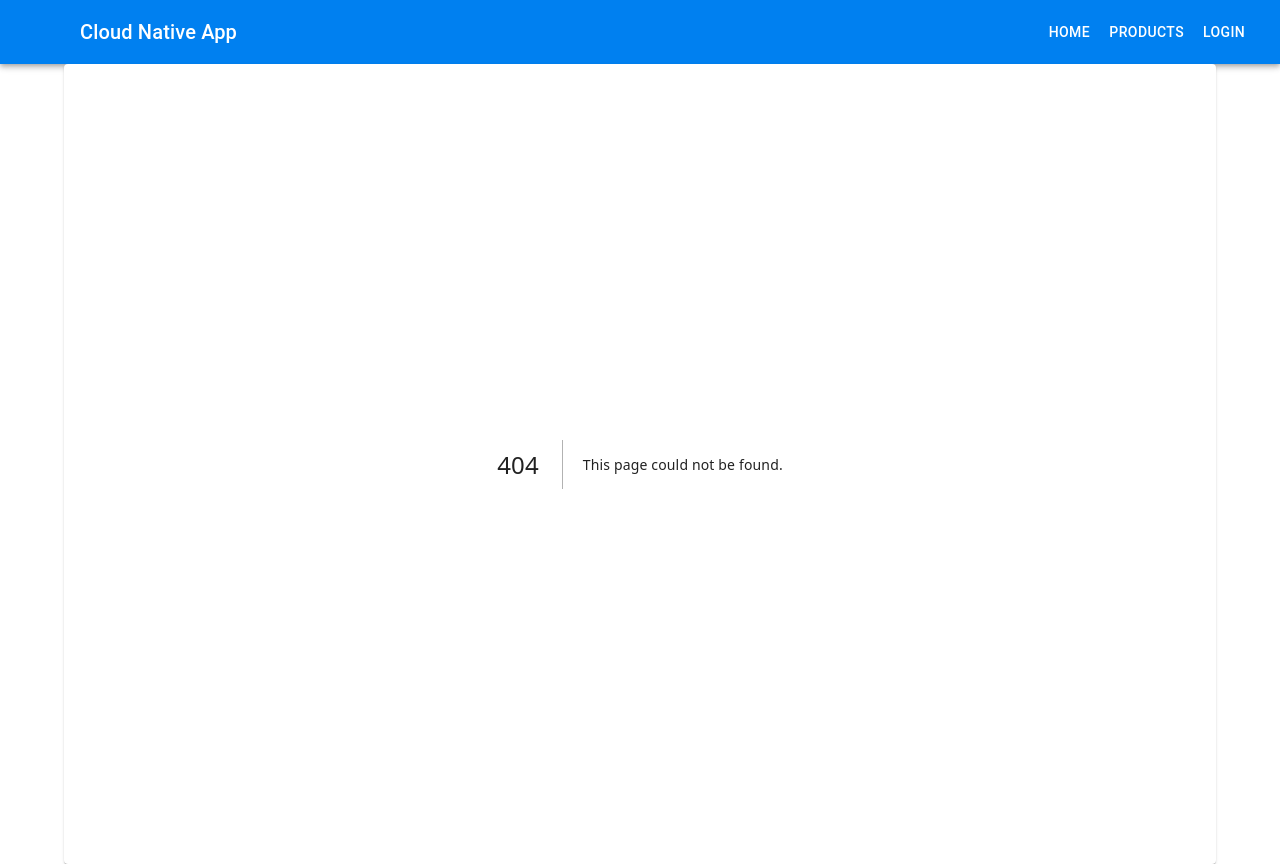
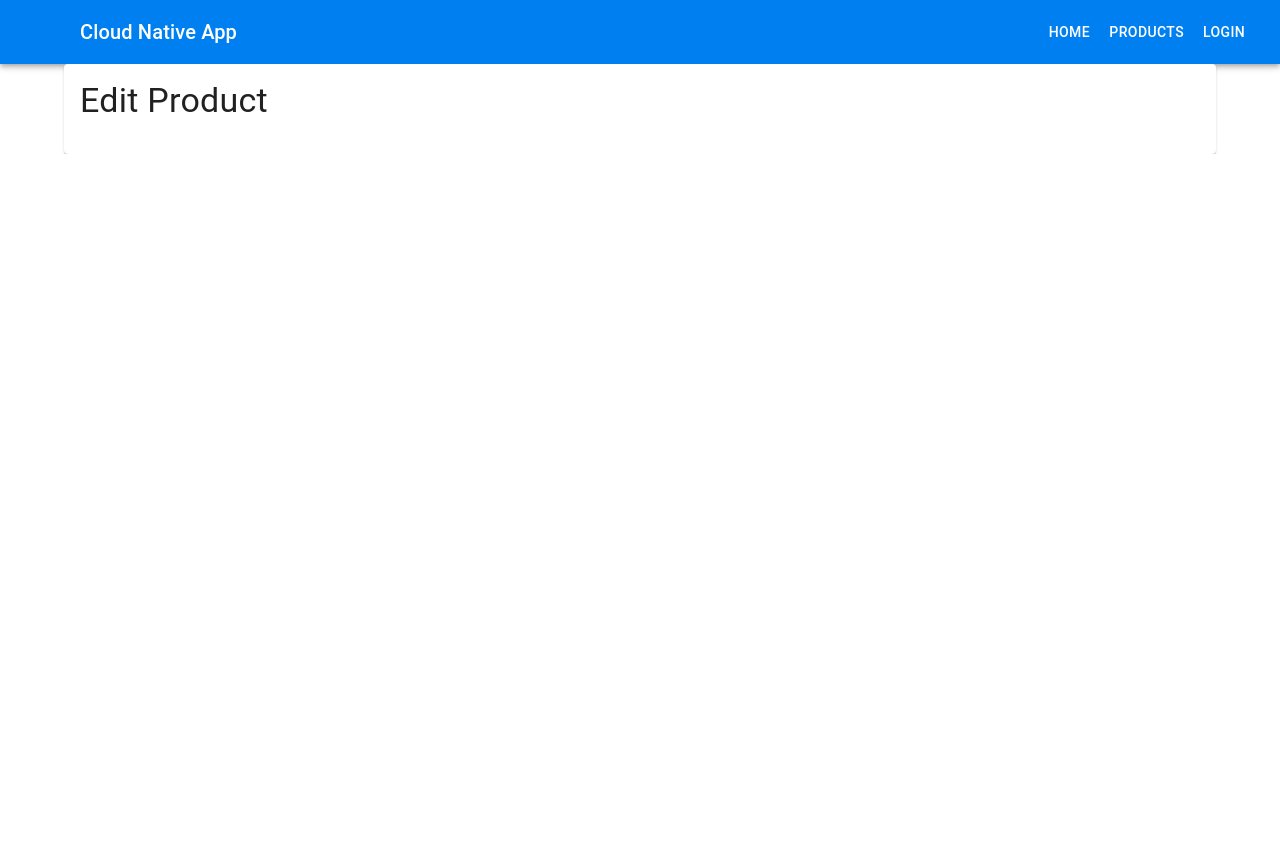
Before and after one commit to Zemiro014/cloudnativeapp, a Next.js app in the folder frontend/: page /products/1 in a window 1280 px wide. Before the commit this address had no page. After the commit the page ends 800 px from the top, so only its background shows below. Built offline with nearby package versions, Linux system fonts and the light colour scheme; some icons are missing.

Commit message:
using useRouter to create and edit a product

```diff
--- a/frontend/src/app/components/pagetemplate/PageContent.js
+++ b/frontend/src/app/components/pagetemplate/PageContent.js
@@ -1,3 +1,4 @@
+'use client';
 import { ListItem, Table, TableContainer } from '@mui/material';
 
 export default function PageContent({ children }) {
--- a/frontend/src/app/components/pagetemplate/PageHeader.js
+++ b/frontend/src/app/components/pagetemplate/PageHeader.js
@@ -1,9 +1,10 @@
+'use client';
+import { useEffect, useState } from 'react';
 import { Grid, ListItem, Typography } from '@mui/material';
 export default function PageHeader({ pageLabel, children }) {
     return (
         <ListItem>
             <Grid
-                container
                 sx={{ flexGrow: 1, display: 'flex', justifyContent: 'space-between' }}
             >
                 <Grid>
--- a/frontend/src/app/config/Layout.js
+++ b/frontend/src/app/config/Layout.js
@@ -14,7 +14,7 @@
     return (
         <ThemeProvider theme={theme}>
             <CssBaseline />
-            <Box sx={{ flexGrow: 1 }}>
+            <Box>
                 <Header menuItems={menuContent} />
                 <Body>{children}</Body>
             </Box>
--- /dev/null
+++ b/frontend/src/app/products/[id]/page.js
@@ -0,0 +1,15 @@
+import React from 'react';
+import List from '@mui/material/List';
+import PageHeader from '../../components/pagetemplate/PageHeader';
+import PageContent from '../../components/pagetemplate/PageContent';
+
+const pageLabel = 'Edit Product';
+
+export default function Product() {
+    return (
+        <List>
+            <PageHeader pageLabel={pageLabel} />
+            <PageContent></PageContent>
+        </List>
+    );
+}
```
Also changed, not shown: frontend/src/app/products/page.js (+9 -2 lines).
